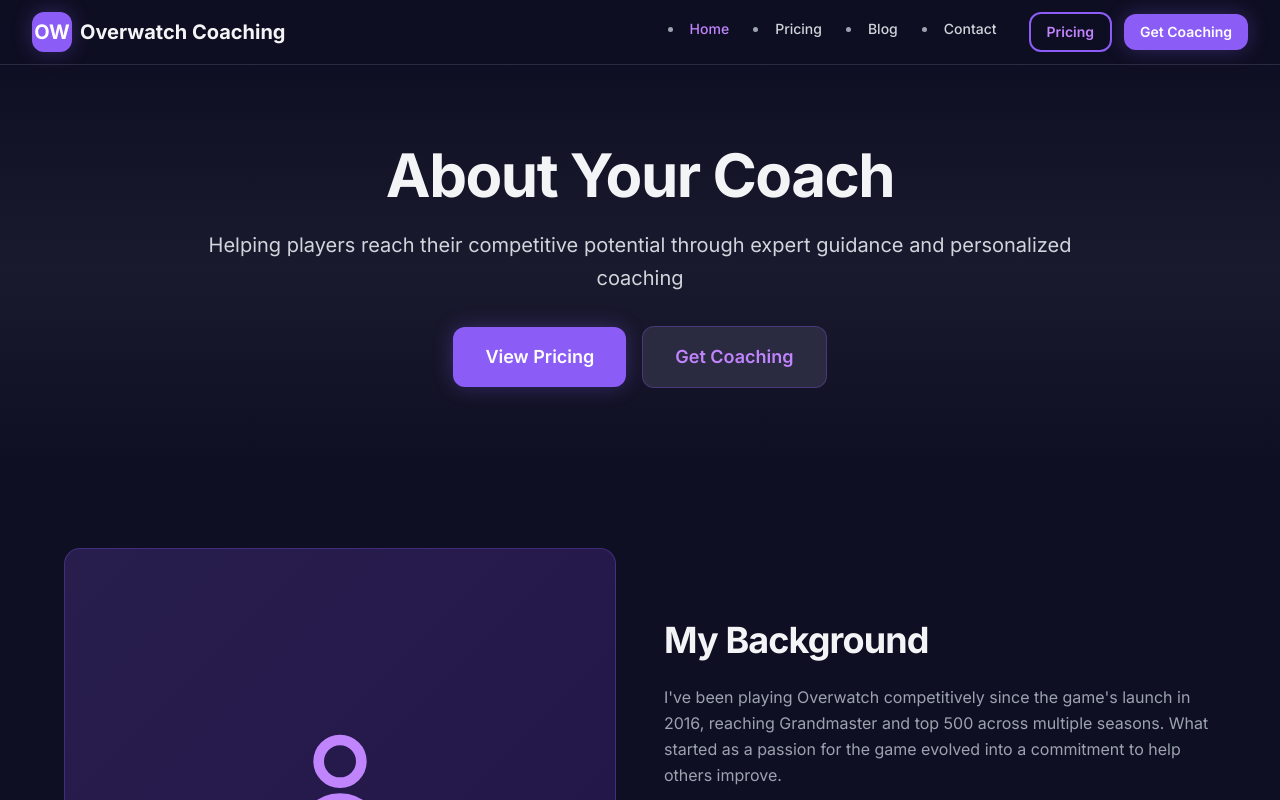
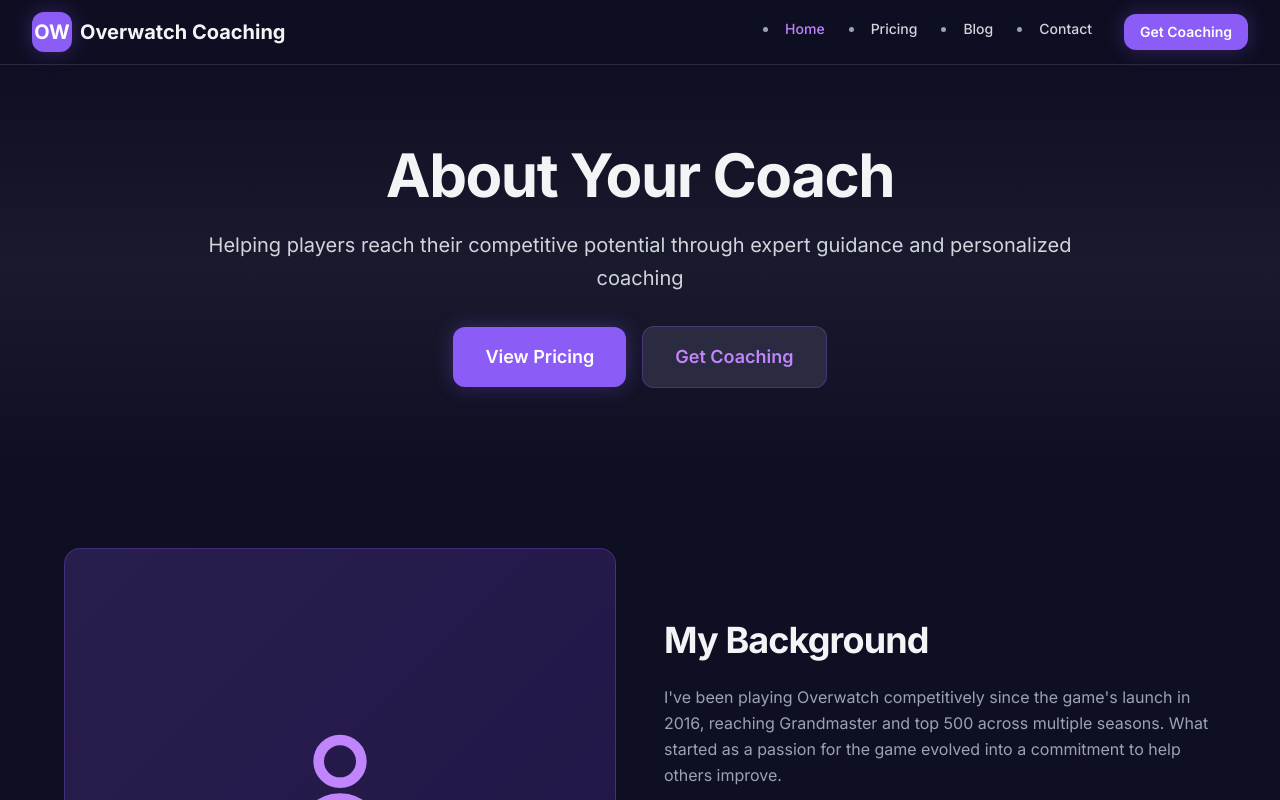
Before and after one commit to Grizzly-Endeavors/coaching-website, a Next.js app: page / in a window 1280 px wide. Shown: the top 800 px of the page. Built offline with nearby package versions, Linux system fonts and the light colour scheme.

Commit message:
Remove duplicate Pricing link from header
- Pricing is already in main navigation
- Removed redundant Pricing CTA button
- Kept only Get Coaching CTA button

```diff
--- a/components/layout/Header.tsx
+++ b/components/layout/Header.tsx
@@ -92,15 +92,10 @@ export const Header: React.FC<HeaderProps> = ({ className = '' }) => {
               ))}
             </ul>
 
-            {/* CTA Buttons */}
-            <div className="flex items-center gap-3">
-              <Link href="/pricing">
-                <Button variant="outline" size="sm">Pricing</Button>
-              </Link>
-              <Link href="/booking">
-                <Button variant="primary" size="sm">Get Coaching</Button>
-              </Link>
-            </div>
+            {/* CTA Button */}
+            <Link href="/booking">
+              <Button variant="primary" size="sm">Get Coaching</Button>
+            </Link>
           </div>
 
           {/* Mobile Menu Button */}
@@ -139,13 +134,8 @@ export const Header: React.FC<HeaderProps> = ({ className = '' }) => {
               ))}
             </ul>
 
-            {/* Mobile CTA Buttons */}
-            <div className="mt-4 flex flex-col gap-2 px-4">
-              <Link href="/pricing" onClick={() => setIsMobileMenuOpen(false)}>
-                <Button variant="outline" size="md" className="w-full">
-                  Pricing
-                </Button>
-              </Link>
+            {/* Mobile CTA Button */}
+            <div className="mt-4 px-4">
               <Link href="/booking" onClick={() => setIsMobileMenuOpen(false)}>
                 <Button variant="primary" size="md" className="w-full">
                   Get Coaching
```
